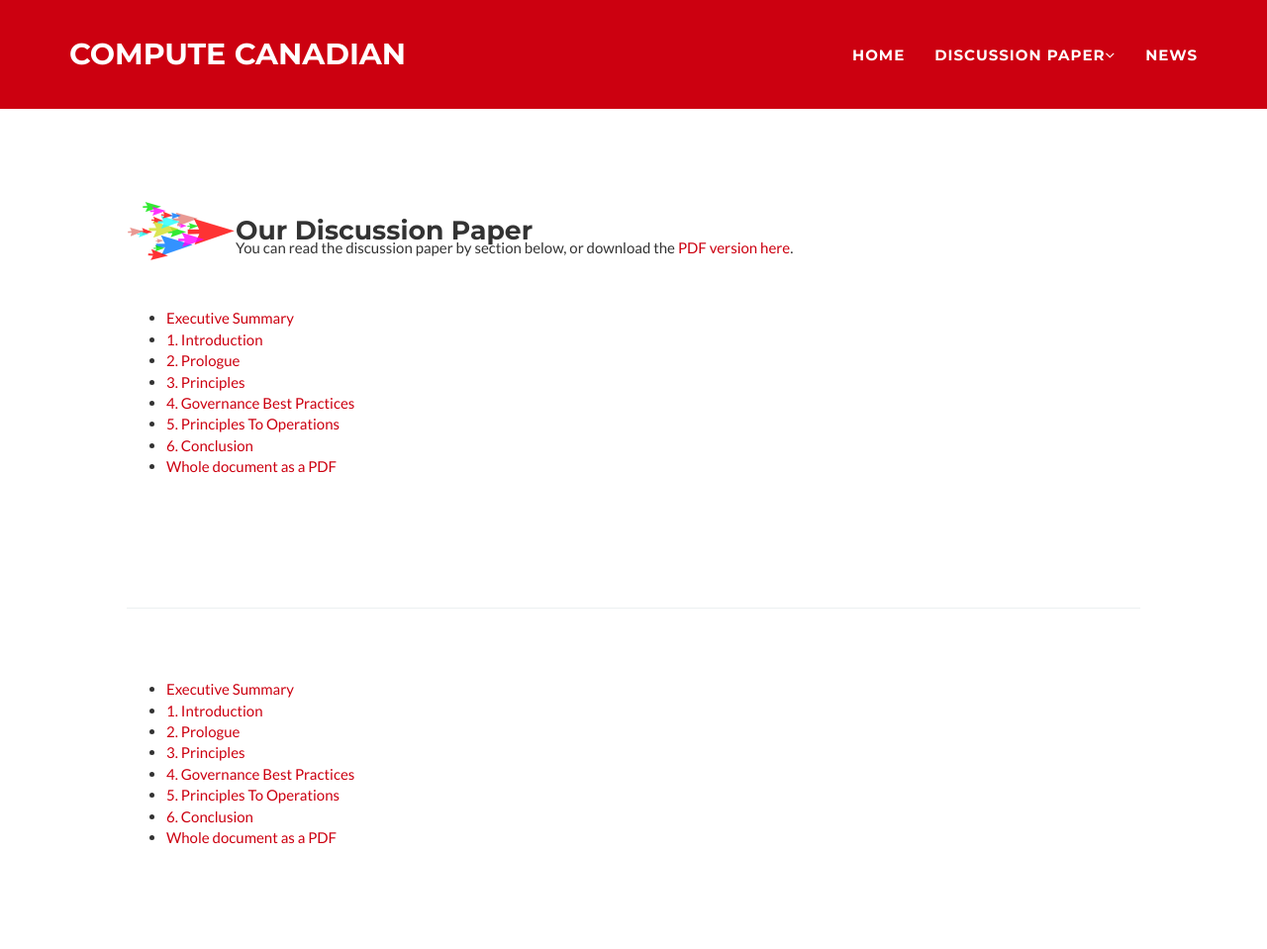
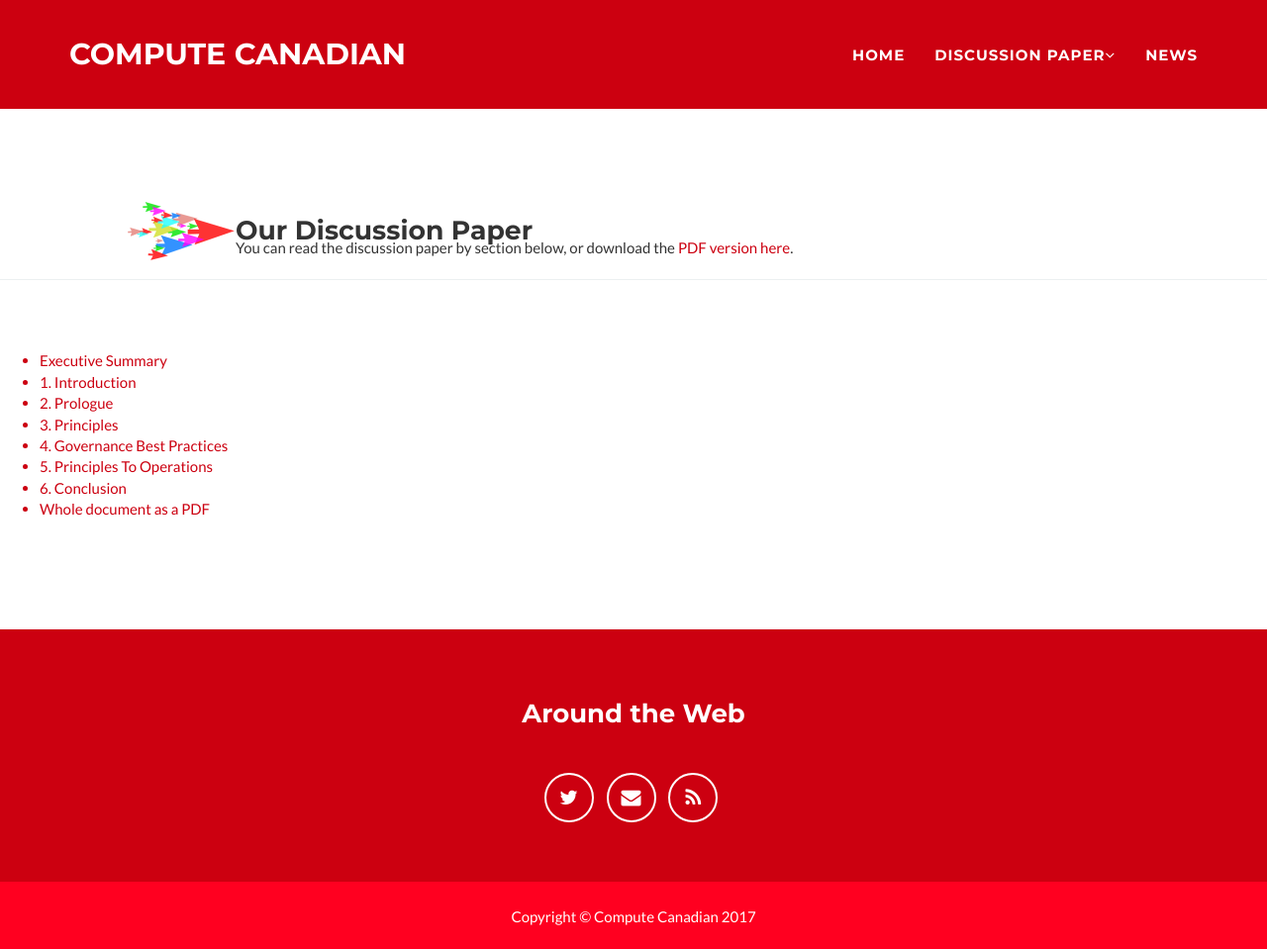
Before and after one commit to ljdursi/computecanadian, a Jekyll site: the page built from discussion-paper/index.html, in a window 1280 px wide and 1395 px high, cut to the strip 0-959 px from the top of the window. Shown: the whole strip at 99% size. Built offline with Jekyll 4.4.1, drawn with Linux system fonts in a browser that asks for light colours.

Commit message:
Point to correct file for PDF, fix double listing on discussion-paper/index.html

```diff
--- a/_data/nav.yml
+++ b/_data/nav.yml
@@ -19,7 +19,7 @@
     - subtitle: "6. Conclusion"
       subhref: "/discussion-paper/07_conclusion.html"
     - subtitle: "Whole document as a PDF"
-      subhref: "/files/RebootingComputeCanada.pdf"
+      subhref: "/files/ComputeCanadian.pdf"
 
 - title: "News"
   href: "/news/index.html"
--- a/discussion-paper/index.html
+++ b/discussion-paper/index.html
@@ -15,15 +15,4 @@
 
 You can read the discussion paper by section below, or download the <a href="/files/ComputeCanadian.pdf">PDF version here</a>.
 
-<div class="paper-sections">
-{% for item in site.data.nav %}
-<section class="post-entries">
-  {% if item.title == "Discussion Paper" %}
-    <ul>
-    {% for subitem in item.subcategories %}
-      <li><a href="{{subitem.subhref}}">{{subitem.subtitle}}</a></li>
-    {% endfor %}
-    </ul>
-  {% endif %}
-{% endfor %}
 </div>
```
